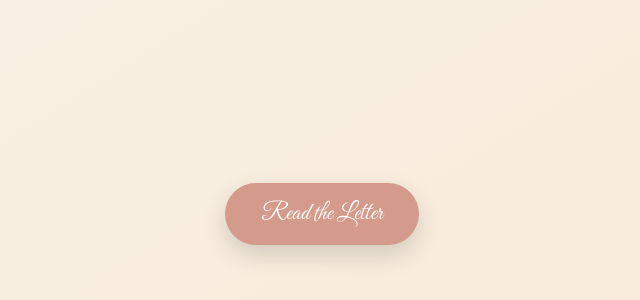
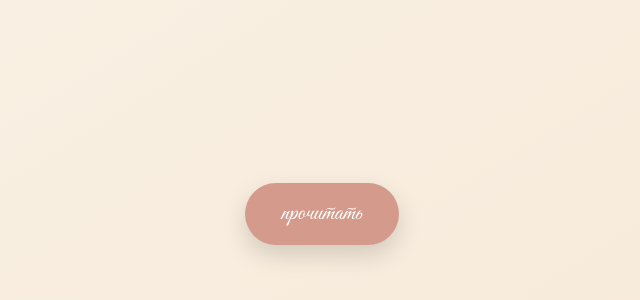
Before and after one commit to kklknk/letter, a plain HTML site: page index.html in a window 1280 px wide. Shown: the part 186-486 px from the top of the page, without its empty margins (318-958 px from the left). Drawn offline with Linux system fonts and the light colour scheme.

Commit message:
Update index.html

```diff
--- a/index.html
+++ b/index.html
@@ -3,13 +3,13 @@
 <head>
   <meta charset="UTF-8" />
   <meta name="viewport" content="width=device-width, initial-scale=1.0"/>
-  <title>A Letter for You</title>
+  <title>письмо</title>
   <link rel="stylesheet" href="style.css" />
   <link href="https://fonts.googleapis.com/css2?family=Nothing+You+Could+Do&family=Great+Vibes&display=swap" rel="stylesheet" />
 </head>
 <body>
   <div class="envelope">
-    <button id="openLetterBtn" class="open-button">Read the Letter</button>
+    <button id="openLetterBtn" class="open-button">прочитать</button>
     <div class="letter hidden" id="letter">
       <div class="letter-content">
         <h1>с днем рождения!</h1>
```
